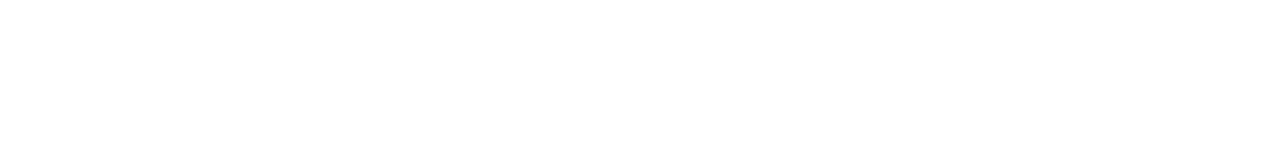
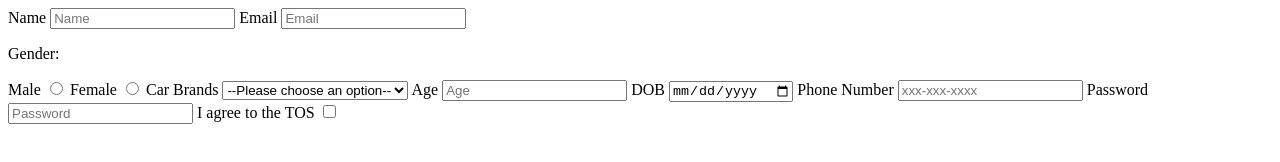
Before and after one commit to acciojob/signup-form-car-Shivraj42, a website: page main.html in a window 1280 px wide. Drawn offline with Linux system fonts and the light colour scheme.

Commit message:
created a submission

```diff
--- a/main.html
+++ b/main.html
@@ -11,6 +11,43 @@
     <script type="text/javascript" src="./script.js">
 </script>
 
+
+<form method="post">
+	<label for="name">Name</label>
+	<input type="text" name="name" id="name" placeholder="Name" required>
+
+	<label for="email">Email</label>
+	<input type="email" name="email" id="email" required placeholder="Email">
+
+	<p>Gender:</p>
+	<Label for="gender_m">Male</Label>
+	<input type="radio" name="gender" id="gender_m" required>
+	<label for="grnder_f">Female</label>
+	<input type="radio" name="gender" id="grnder_f" required>
+
+	<label for="cars">Car Brands</label>
+	<select name="cars" id="cars" required  >
+		<option value="">--Please choose an option--</option>
+		<option value="BMW">BMW</option>
+		<option value="Audy">Audy</option>
+	</select>
+
+	<label for="age">Age</label>
+	<input type="number" name="age" id="age" required placeholder="Age">
+
+	<label for="dob">DOB</label>
+	<input type="date" name="dob" id="dob" required>
+
+	<label for="tel"> Phone Number</label>
+	<input type="tel" name="tel" id="tel" placeholder="xxx-xxx-xxxx">
+
+	<label for="password">Password</label>
+	<input type="password" name="password" id="password" required placeholder="Password">
+
+	<label for="tos">I agree to the TOS</label>
+	<input type="checkbox" name="tos" id="tos" required>
+</form>
+
 </body>
 
 </html>
```
